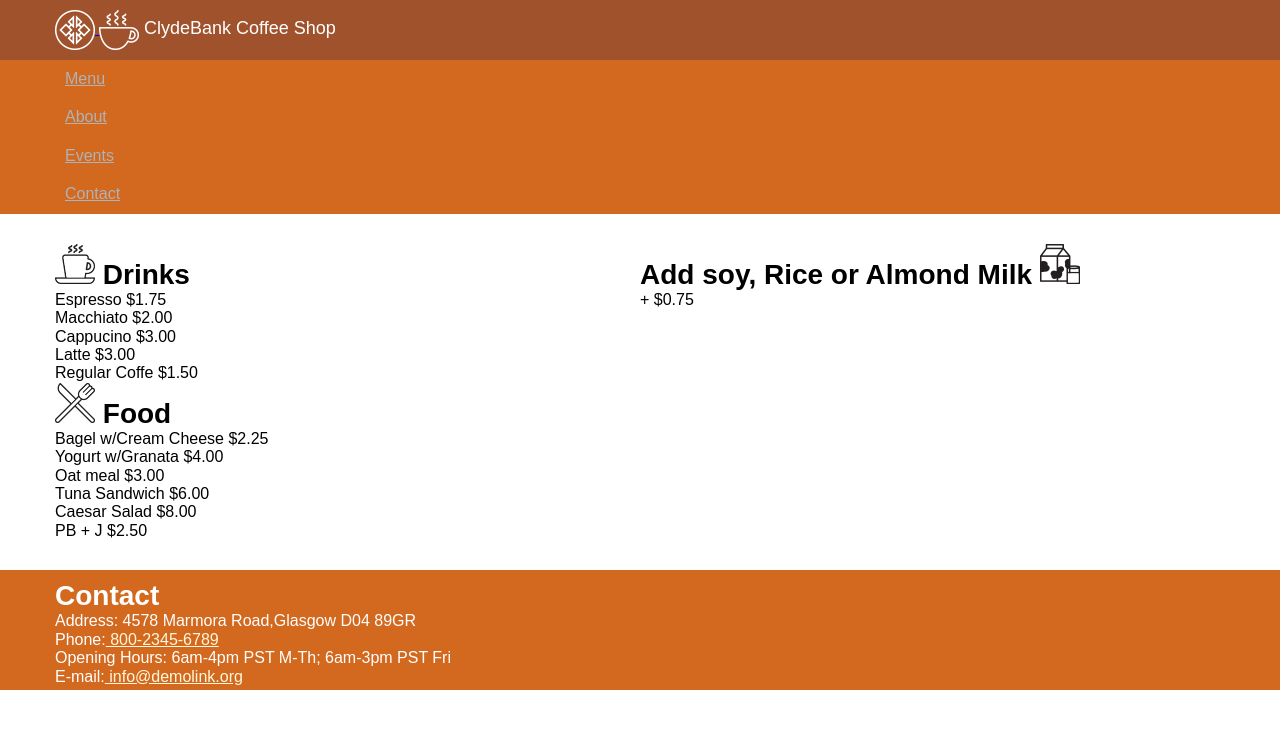
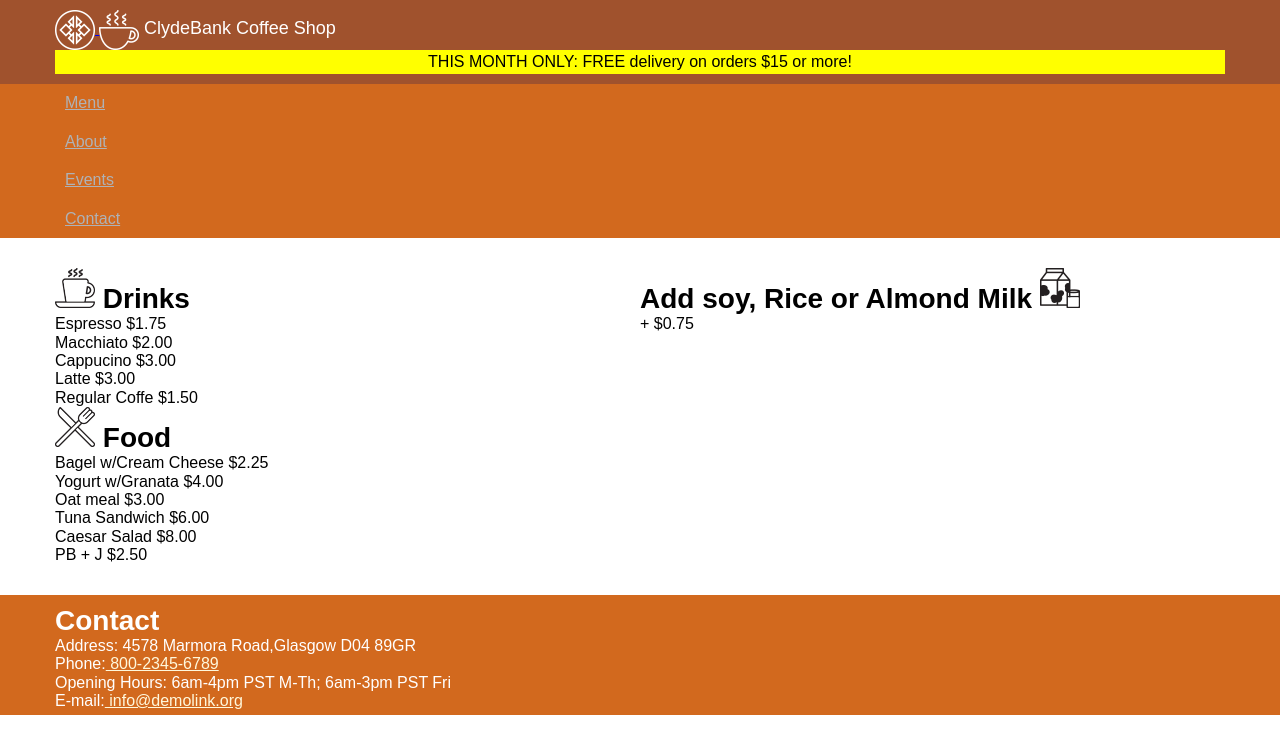
Before and after one commit to kendellwelch/Clydebank-Coffee-Shop, a plain HTML site: page index.html in a window 1280 px wide. Drawn offline with Linux system fonts and the light colour scheme.

Commit message:
added advertisement

```diff
--- a/css/style.css
+++ b/css/style.css
@@ -88,6 +88,18 @@ nav li a {
     padding: 10px 10px;
 }
 
+#top-announcement {
+    position: relative;
+    top: 0;
+    right: 0;
+    left: 0;
+    background-color: yellow;
+    text-align: center;
+    padding-top: 3px;
+    padding-bottom: 3px;
+    color: black;
+}
+
 /* End Header */
 
 /* Footer */
--- a/index.html
+++ b/index.html
@@ -18,6 +18,7 @@
                 </a>
             </div>
             <div class="title">ClydeBank Coffee Shop</div>
+            <div id="top-announcement">THIS MONTH ONLY: FREE delivery on orders $15 or more!</div>
         </div>
     </div>
 </header>
```
